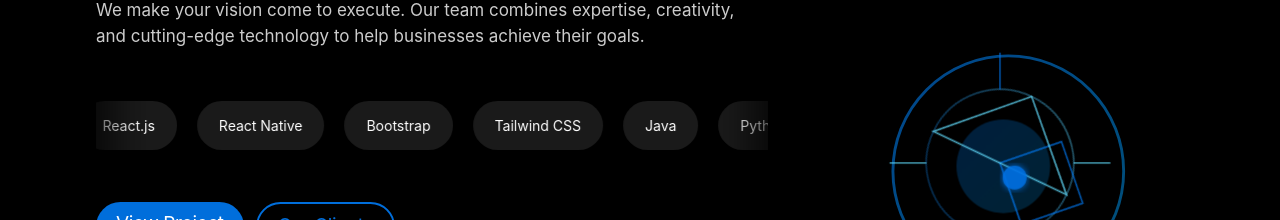
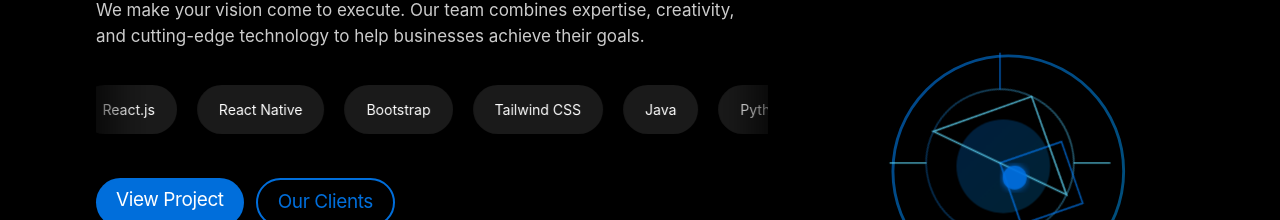
Before and after one commit to SystemMinds/SystemMinds_Frontend, a React (Vite) app: page / in a window 1280 px wide. Shown: the part 1837-2057 px from the top of the page. Built offline with nearby package versions, Linux system fonts and the light colour scheme; a web font is replaced by a local one.

Commit message:
Adjust content positioning: move hero section content higher, reduce spacing in Work We Do section

```diff
--- a/src/components/HeroSection.jsx
+++ b/src/components/HeroSection.jsx
@@ -46,7 +46,7 @@
               }}
             />
             <div className="absolute inset-0 bg-gradient-to-b from-black/10 via-transparent to-black/30" />
-            <div className={`relative z-10 flex flex-col items-center justify-center h-full px-4 text-center ${product.textColor || 'text-white'}`}>
+            <div className={`relative z-10 flex flex-col items-center justify-start h-full px-4 text-center ${product.textColor || 'text-white'}`} style={{ paddingTop: '70px' }}>
               <h2
                 className="hero-title font-semibold tracking-tight"
                 style={{
--- a/src/components/WorkWeDo.jsx
+++ b/src/components/WorkWeDo.jsx
@@ -57,7 +57,7 @@
               fontWeight: 400,
               fontSize: '17px',
               lineHeight: '1.5',
-              marginBottom: '28px',
+              marginBottom: '20px',
               color: 'rgba(255, 255, 255, 0.8)'
             }}
           >
@@ -70,8 +70,8 @@
             style={{
               marginTop: '4px',
               whiteSpace: 'nowrap',
-              paddingTop: '20px',
-              paddingBottom: '20px',
+              paddingTop: '12px',
+              paddingBottom: '12px',
             }}
           >
             {/* Left fade gradient */}
```
